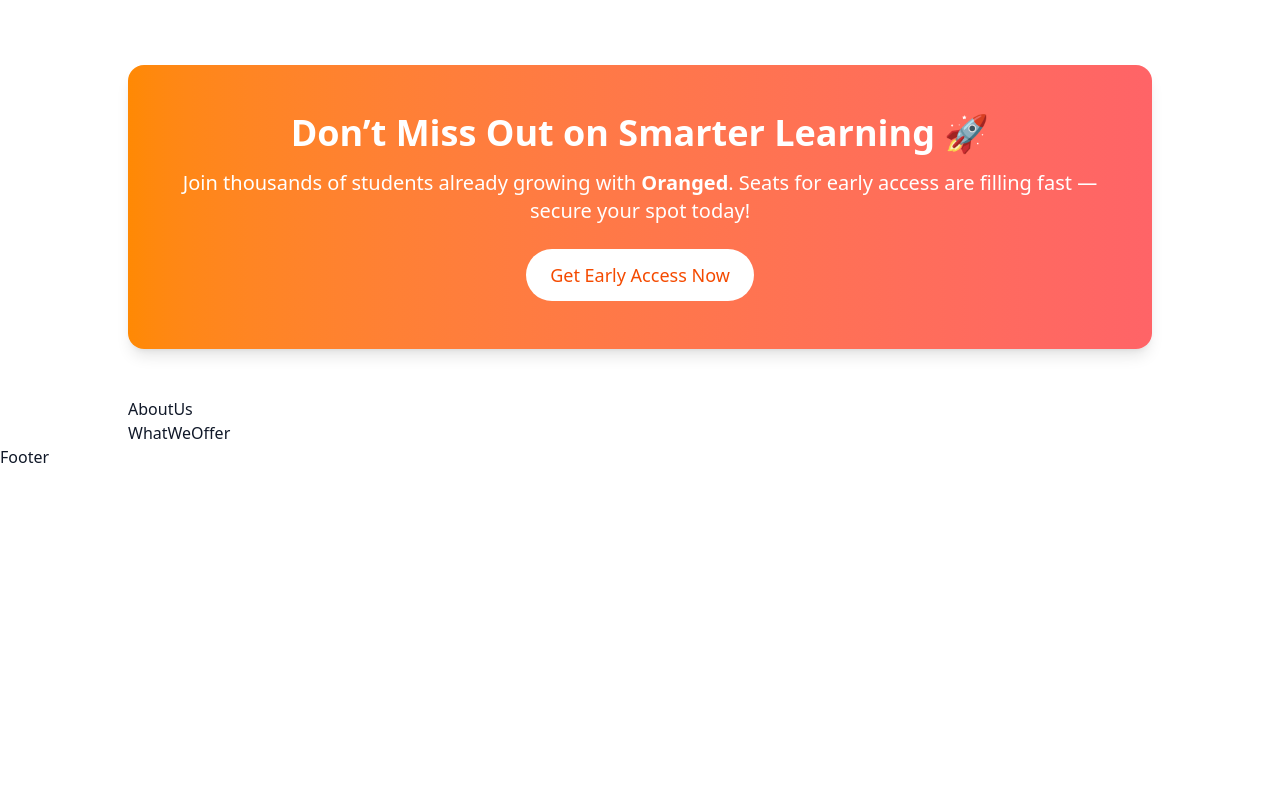
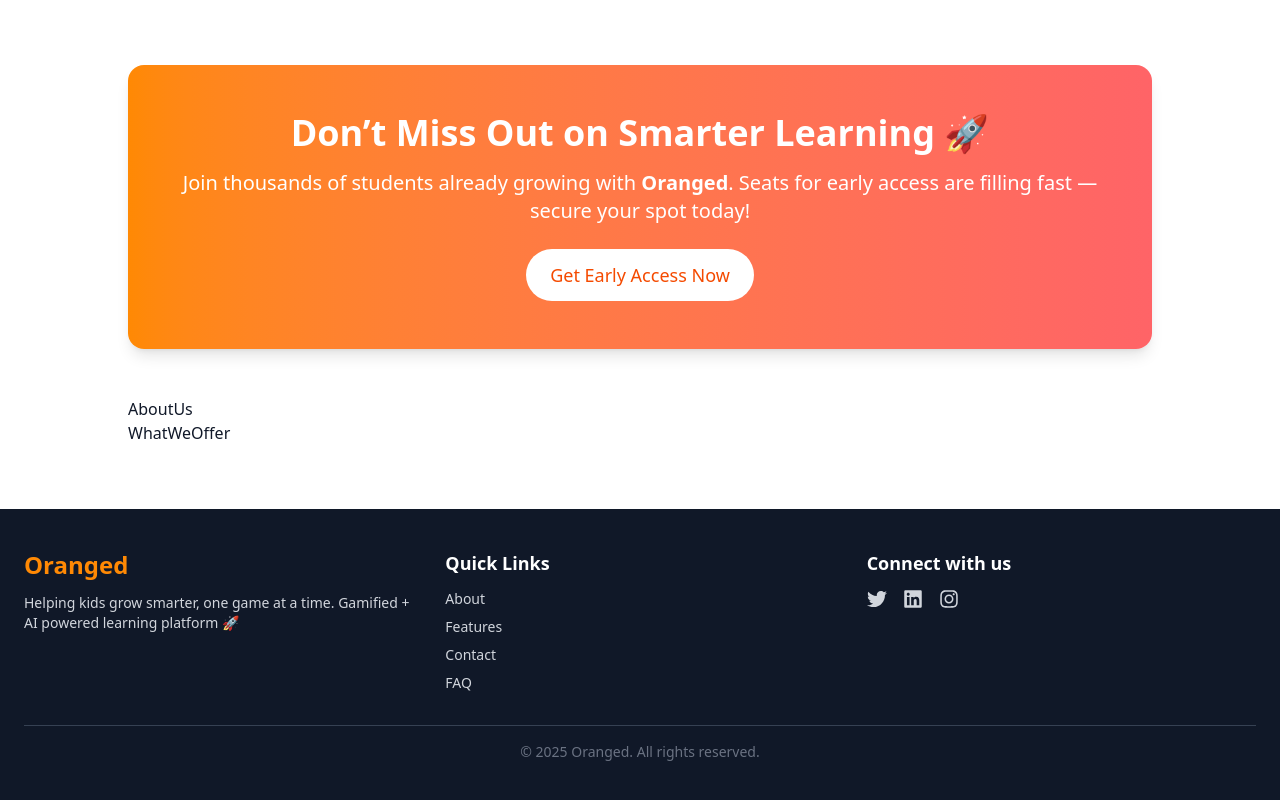
Before and after one commit to Tanmaydeep-Singh/Oranges, a Next.js app: page / in a window 1280 px wide. Shown: the part 1601-2401 px from the top of the page. Before the commit the page ends 2070 px from the top, so only its background shows below. Built offline with nearby package versions, Linux system fonts and the light colour scheme.

Commit message:
dev: footer

```diff
--- a/package.json
+++ b/package.json
@@ -14,6 +14,7 @@
     "next": "15.5.2",
     "react": "19.1.0",
     "react-dom": "19.1.0",
+    "react-icons": "^5.5.0",
     "zustand": "^5.0.8"
   },
   "devDependencies": {
--- a/src/components/Footer/index.tsx
+++ b/src/components/Footer/index.tsx
@@ -1,9 +1,48 @@
-import React from 'react'
+// components/Footer.tsx
+import React from "react";
+import { FaTwitter, FaLinkedin, FaInstagram } from "react-icons/fa";
 
 const Footer = () => {
   return (
-    <div>Footer</div>
-  )
-}
+    <footer className="bg-gray-900 text-gray-300 py-10 px-6 mt-16 ">
+      <div className="max-w-7xl mx-auto grid grid-cols-1 md:grid-cols-3 gap-8">
+        {/* Brand */}
+        <div>
+          <h2 className="text-2xl font-bold text-orange-400">Oranged</h2>
+          <p className="mt-3 text-sm">
+            Helping kids grow smarter, one game at a time.
+            Gamified + AI powered learning platform 🚀
+          </p>
+        </div>
+
+        {/* Quick Links */}
+        <div>
+          <h3 className="text-lg font-semibold text-white mb-3">Quick Links</h3>
+          <ul className="space-y-2 text-sm">
+            <li><a href="#about" className="hover:text-orange-400">About</a></li>
+            <li><a href="#features" className="hover:text-orange-400">Features</a></li>
+            <li><a href="#contact" className="hover:text-orange-400">Contact</a></li>
+            <li><a href="#faq" className="hover:text-orange-400">FAQ</a></li>
+          </ul>
+        </div>
+
+        {/* Social Media */}
+        <div>
+          <h3 className="text-lg font-semibold text-white mb-3">Connect with us</h3>
+          <div className="flex space-x-4 text-xl">
+            <a href="https://twitter.com" target="_blank" className="hover:text-orange-400"><FaTwitter /></a>
+            <a href="https://linkedin.com" target="_blank" className="hover:text-orange-400"><FaLinkedin /></a>
+            <a href="https://instagram.com" target="_blank" className="hover:text-orange-400"><FaInstagram /></a>
+          </div>
+        </div>
+      </div>
+
+      {/* Bottom Line */}
+      <div className="border-t border-gray-700 mt-8 pt-4 text-center text-sm text-gray-500">
+        © {new Date().getFullYear()} Oranged. All rights reserved.
+      </div>
+    </footer>
+  );
+};
 
 export default Footer;
```
Also changed, not shown: 1 other file (tests, documents, lock files or other folders).
